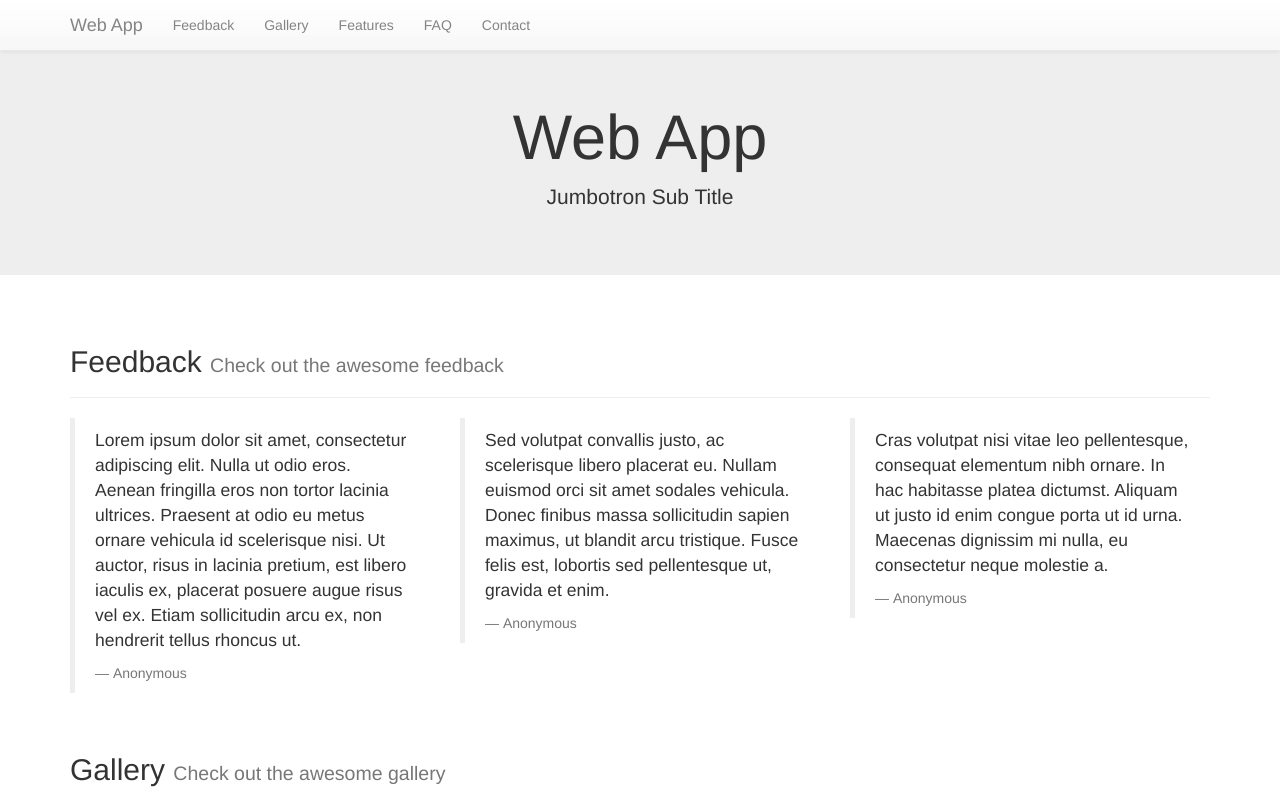
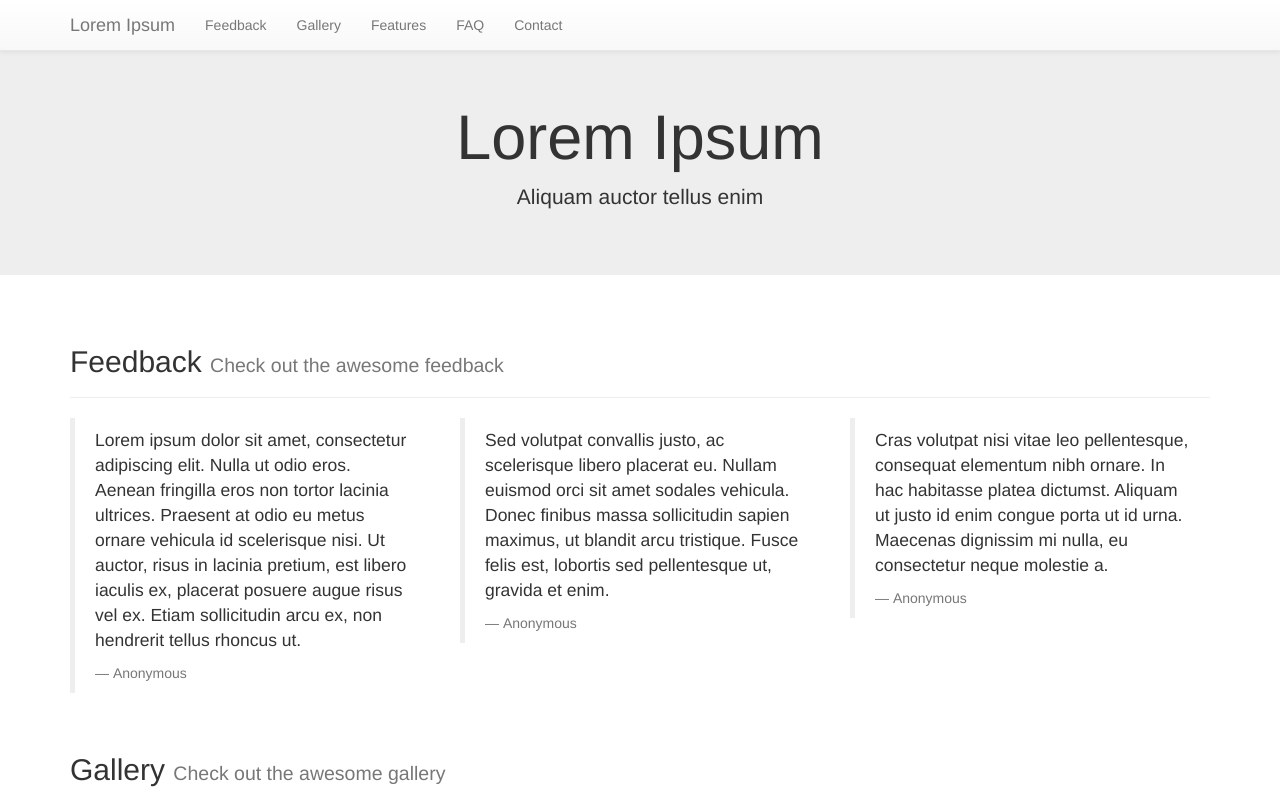
Before and after one commit to aaronsweeneyweb/website, a plain HTML site: page index.html in a window 1280 px wide. Shown: the top 793 px of the page. Drawn offline with nearby package versions, Linux system fonts and the light colour scheme; grey boxes are pictures that could not be loaded.

Commit message:
Jumbotron changed to Lorem Ipsum

```diff
--- a/index.html
+++ b/index.html
@@ -3,7 +3,7 @@
 
 <head>
   <meta charset="utf-8">
-  <title>Web App</title>
+  <title>Lorem Ipsum</title>
   <meta name="description" content="webapp">
   <link rel="stylesheet" href="style.css">
 
@@ -25,7 +25,7 @@
             <span class="icon-bar"></span>
           </button>
 
-          <a href="" class="navbar-brand">Web App</a>
+          <a href="" class="navbar-brand">Lorem Ipsum</a>
         </div>
 
         <div class="collapse navbar-collapse" id="navbar-collapse">
@@ -43,10 +43,14 @@
 
     <div class="jumbotron">
       <div class="containter text-center">
-        <h1>Web App</h1>
-        <p>Jumbotron Sub Title</p>
+        <h1>Lorem Ipsum</h1>
+        <p>Aliquam auctor tellus enim</p>
       </div>
     </div>
+
+
+
+
 
     <!-- Feedback -->
     <div class="container">
@@ -250,6 +254,7 @@
 
 
 
+
   <script src="http://code.jquery.com/jquery-2.2.0.min.js"></script>
   <!-- Latest compiled and minified JavaScript -->
   <script src="https://maxcdn.bootstrapcdn.com/bootstrap/3.3.6/js/bootstrap.min.js" integrity="sha384-0mSbJDEHialfmuBBQP6A4Qrprq5OVfW37PRR3j5ELqxss1yVqOtnepnHVP9aJ7xS" crossorigin="anonymous"></script>
--- a/style.css
+++ b/style.css
@@ -2,9 +2,7 @@ body {
   padding-top: 2.5em;
 }
 
-.navbar {
-  opacity: 0.9;
-}
+
 
 #footer {
   background-color: #484848;
```
